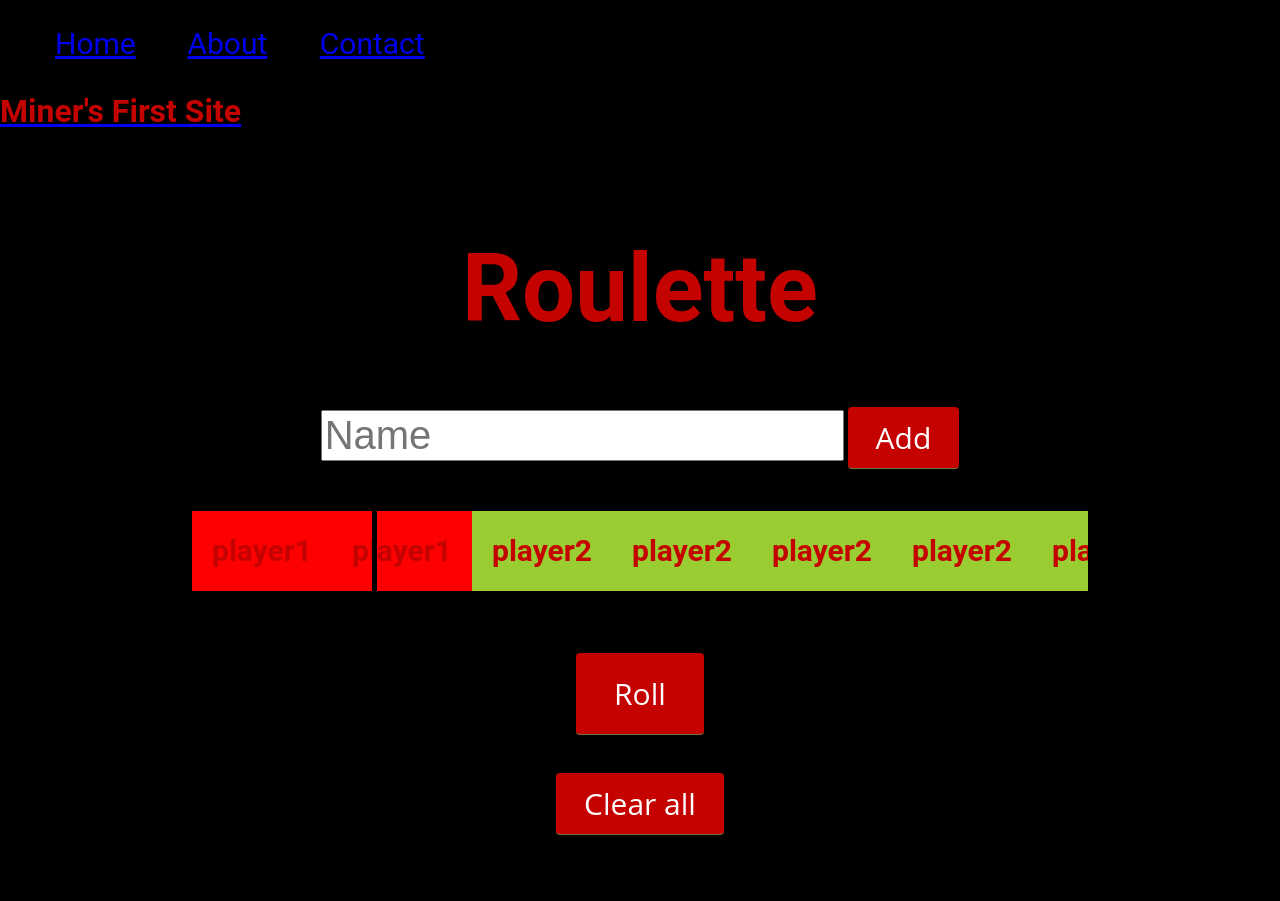
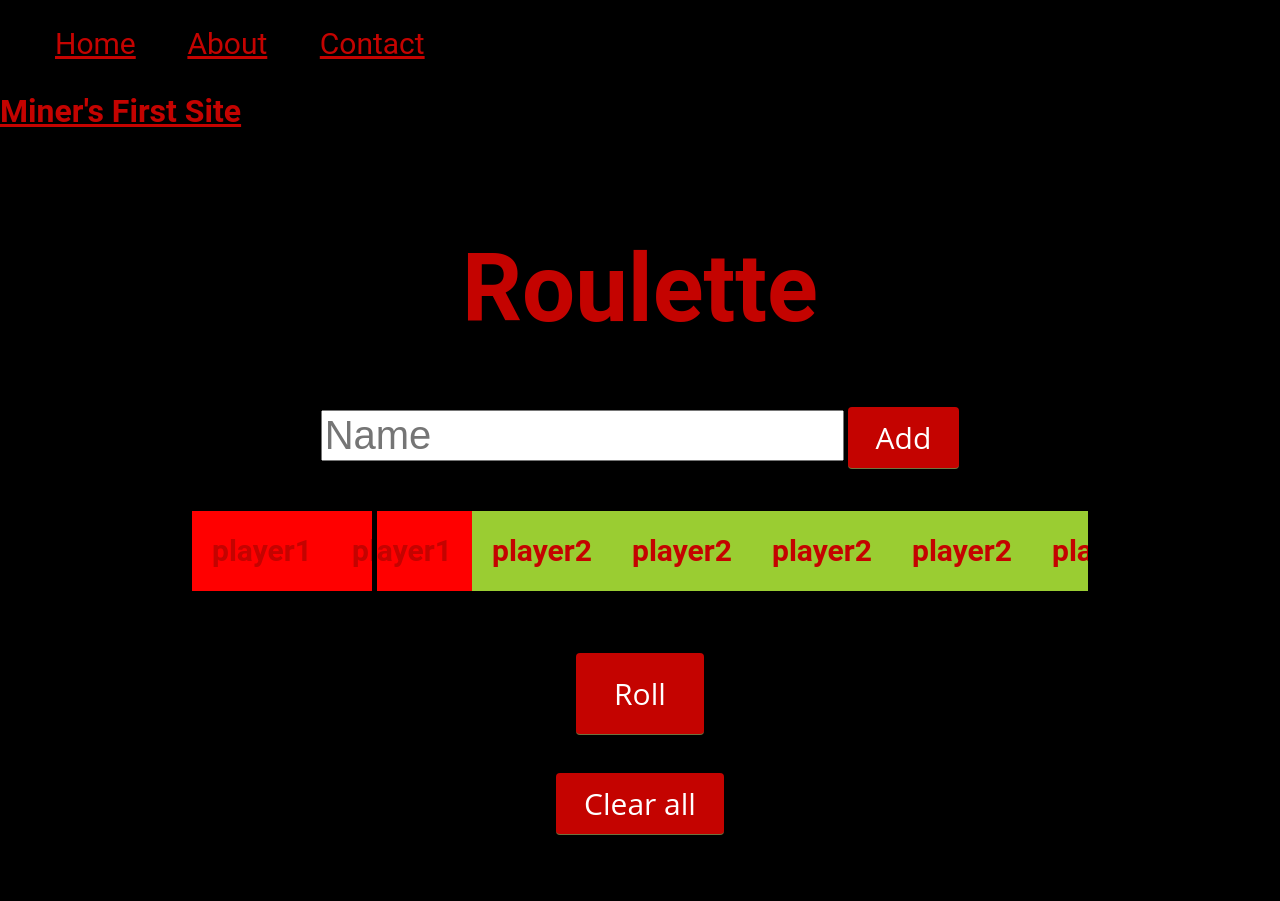
Before and after one commit to MinerBryan/mineshaft, a Jekyll site: the page built from _posts/2020-11-12-roulette.md, in a window 1280 px wide. Built offline with Jekyll 4.4.1, drawn with Linux system fonts in a browser that asks for light colours.

Commit message:
Update roulette.css

```diff
--- a/css/roulette.css
+++ b/css/roulette.css
@@ -10,6 +10,10 @@ title {
 }
 
 h1,h2,h3,h4,h5,h6 {
+	color: #c40300;
+}
+
+a {
 	color: #c40300;
 }
 
```
